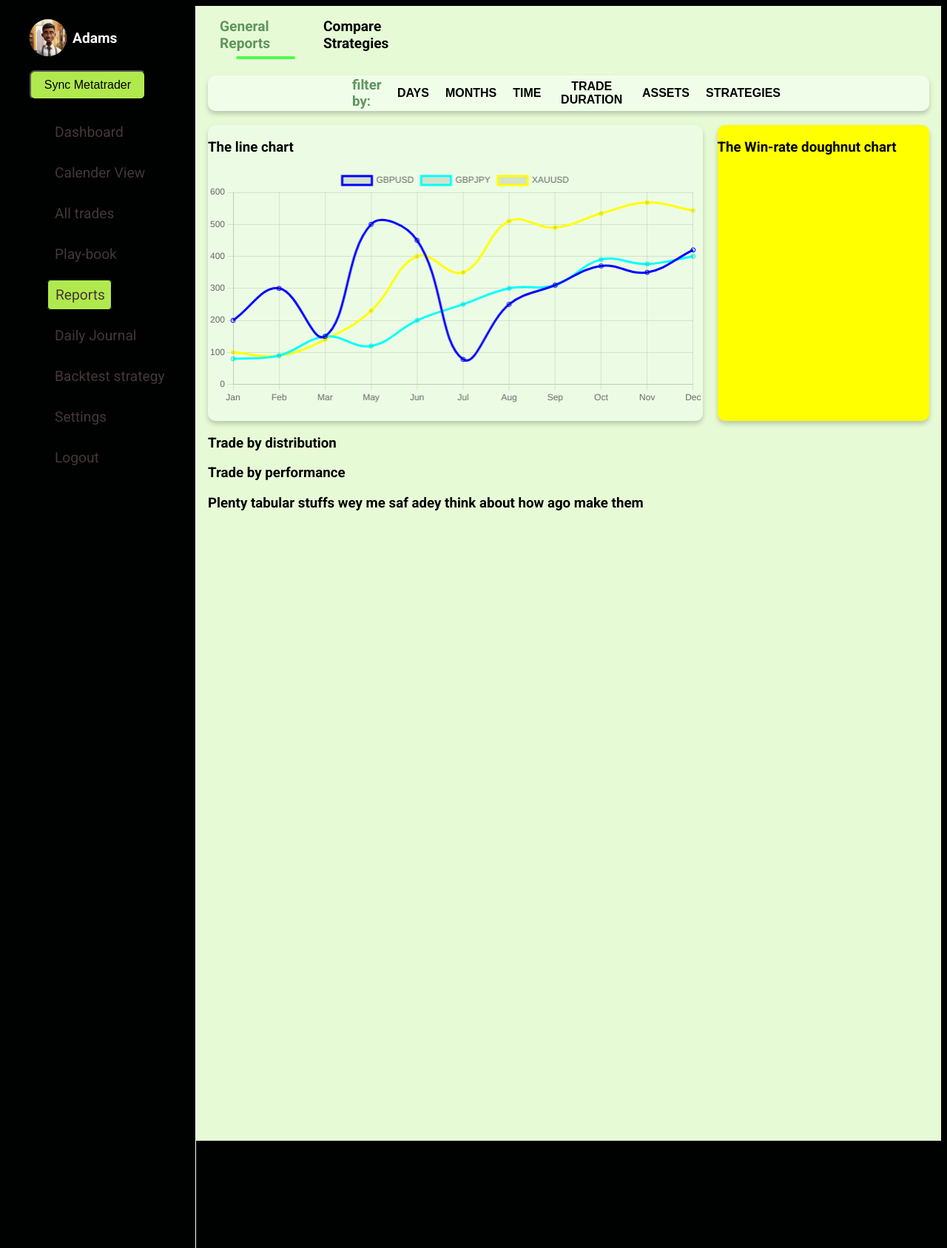
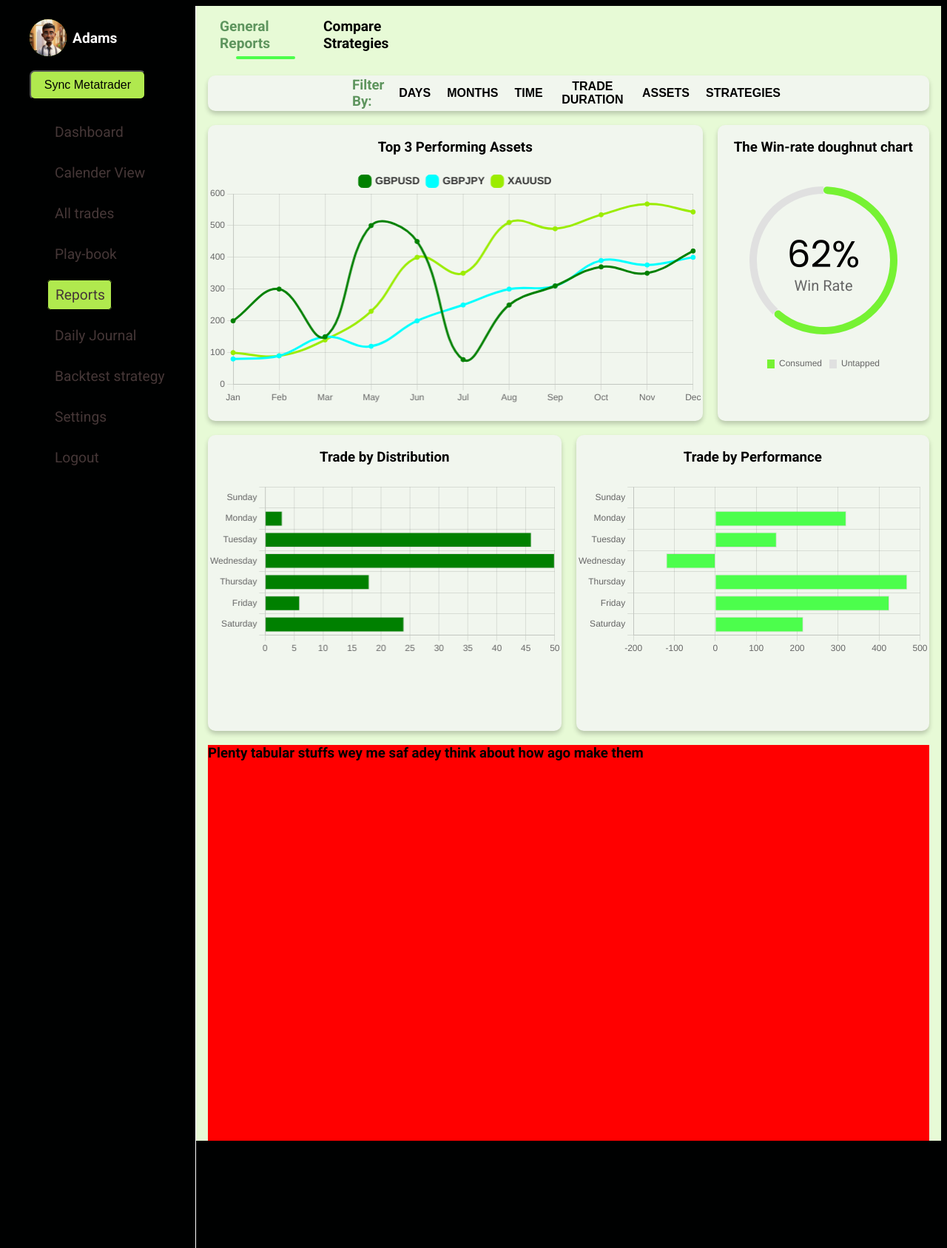
Before and after one commit to Black-Acid/forexJournal, a Django app: page /reports in a window 1280 px wide. Shown: the whole page at 74% size. Run offline with Django 5.2, Linux system fonts and the light colour scheme; a user stored in the database is signed in; some libraries are stand-ins or nearby versions.

Commit message:
added the horizontal bar chart

```diff
--- a/forexJournal/static/forexJournal/reports.css
+++ b/forexJournal/static/forexJournal/reports.css
@@ -16,6 +16,21 @@ body{
     color: black;
     height: 95vh;
     padding: 0 1rem;
+    overflow: auto;
+}
+
+.container::-webkit-scrollbar{
+    width: 5px;
+}
+
+.container::-webkit-scrollbar-track{
+    background: #8b8b8b;
+    border-radius: 10px;
+}
+
+.container::-webkit-scrollbar-thumb{
+    border-radius: 10px;
+    background: #3d3e3d;
 }
 
 .navigation-container{
@@ -25,6 +40,7 @@ body{
     gap: 1rem;
     font-size: 0.8rem;
     padding-left: 1rem;
+    cursor: pointer;
 }
 
 .navigation-container .active {
@@ -41,11 +57,11 @@ body{
     width: 5rem; /* Width of the bar */
     height: 4px; /* Thickness of the bar */
     border-radius: 10px;
-    background: rgb(76, 254, 76); /* Color of the bar */
+    background: #4cfe4c; /* Color of the bar */
 }
 
 .filter-container{
-    background: rgb(240, 254, 233);
+    background: rgb(241, 246, 238);
     height: 3rem;
     border-radius: 10px;
     display: flex;
@@ -97,18 +113,70 @@ body{
 }
 
 .line-chart{
-    background: rgb(236, 252, 228);
+    background: rgb(241, 246, 238);
     border-radius: 10px;
     box-shadow: 0px 4px 6px rgba(0, 0, 0, 0.2);
 }
 
+
+.line-chart h3{
+    text-align: center;
+}
 .first-charts-container canvas{
     max-width: 100%;
     max-height: 80%;
 }
 
+
+.doughnut-win-rate canvas{
+    max-width: 70%;
+    max-height: 70%;
+    margin: auto;
+}
+
 .doughnut-win-rate{
-    background: yellow;
+    background: rgb(241, 246, 238);
     border-radius: 10px;
     box-shadow: 0px 4px 6px rgba(0, 0, 0, 0.2);
 }
+
+.doughnut-win-rate h3{
+    text-align: center;
+}
+
+
+
+
+.second-charts-container{
+    /* background: red; */
+    height: 25rem;
+    display: grid;
+    grid-template-columns: 1fr 1fr;
+    margin-top: 1.2rem;
+    gap: 20px;
+}
+
+
+
+.bar-chart-one{
+    background: rgb(241, 246, 238);
+    border-radius: 10px;
+    box-shadow: 0px 4px 6px rgba(0, 0, 0, 0.2);
+}
+
+.bar-chart-one h3,
+.bar-chart-two h3{
+    text-align: center;
+}
+
+.bar-chart-two{
+    background: rgb(241, 246, 238);
+    border-radius: 10px;
+    box-shadow: 0px 4px 6px rgba(0, 0, 0, 0.2);
+}
+
+.big-table{
+    background: red;
+    height: 35rem;
+    margin-bottom: 1rem;
+}
--- a/forexJournal/templates/forexJournal/reports.html
+++ b/forexJournal/templates/forexJournal/reports.html
@@ -17,7 +17,7 @@
             </div>
             <div class="filter-container">
                 <div class="filter-container-items">
-                    <h3>filter by: </h3>
+                    <h3>Filter By: </h3>
                     <button>Days</button>
                     <button>Months</button>
                     <button>Time</button>
@@ -28,19 +28,22 @@
             </div>
             <div class="first-charts-container">
                 <div class="line-chart">
-                    <h3>The line chart</h3>
+                    <h3>Top 3 Performing Assets</h3>
                     <canvas id="lineChart"></canvas>
                 </div>
                 <div class="doughnut-win-rate">
                     <h3>The Win-rate doughnut chart</h3>
+                    <canvas id="winRate-doughnut"></canvas>
                 </div>
             </div>
             <div class="second-charts-container">
                 <div class="bar-chart-one">
-                    <h3>Trade by distribution</h3>
+                    <h3>Trade by Distribution</h3>
+                    <canvas id="trade-distribution"></canvas>
                 </div>
                 <div class="bar-chart-two">
-                    <h3>Trade by performance</h3>
+                    <h3>Trade by Performance</h3>
+                    <canvas id="trade-performance"></canvas>
                 </div>
             </div>
             <div class="big-table">
--- a/static/reports.js
+++ b/static/reports.js
@@ -1,4 +1,42 @@
+
+
 const ctx = document.getElementById("lineChart").getContext("2d");
+const dough = document.getElementById("winRate-doughnut").getContext("2d")
+const distribution = document.getElementById("trade-distribution").getContext("2d")
+const performanceChart = document.getElementById("trade-performance").getContext("2d")
+
+const customCenterTextPlugin = {
+    id: "customCenterText",
+    beforeDraw(chart) {
+      const { width, height, ctx } = chart; // Use the correct context from the chart object
+      ctx.save();
+
+      // Calculate the center of the chart
+      const centerX = width / 2;
+      const centerY = height / 2;
+
+      // Add the main percentage text
+      ctx.font = "50px 'Poppins', sans-serif";
+      ctx.fillStyle = "#000"; // Black text color
+      ctx.textAlign = "center";
+      ctx.textBaseline = "middle"; // Aligns text vertically
+      ctx.fillText("62%", centerX, centerY - 20);
+
+      // Add the secondary label text
+      ctx.font = "20px 'Roboto', sans-serif";
+      ctx.fillStyle = "#666"; // Gray text color
+      ctx.fillText("Win Rate", centerX, centerY + 20);
+
+      ctx.restore();
+    },
+  };
+
+  // Register the custom plugin
+//   Chart.register(customCenterTextPlugin);
+
+
+
+
 
 
 const data = {
@@ -7,7 +45,8 @@ const data = {
         {
             label: "GBPUSD",
             data: [200, 300, 150, 500, 450, 78, 250, 310, 370, 350, 420, 500],
-            borderColor: "blue",
+            borderColor: "green",
+            backgroundColor: "green",
             tension: 0.4,
             fill: false,
         },
@@ -15,13 +54,15 @@ const data = {
             label: "GBPJPY",
             data: [80, 90, 150, 120, 200, 250, 300, 310, 390, 376, 400, 420],
             borderColor: "Cyan",
+            backgroundColor: "Cyan",
             tension: 0.4,
             fill: false
         },
         {
             label: "XAUUSD",
             data: [100, 90, 140, 230, 400, 350, 510, 490, 534, 568, 543, 579],
-            borderColor: "yellow",
+            borderColor: "#9BEC00",
+            backgroundColor: "#9BEC00",
             tension: 0.4,
             fill: false
         },
@@ -44,7 +85,20 @@ const options = {
         },
         legend: {
             display: true,
-            position: "top"
+            position: "top",
+            labels: {
+                usePointStyle: true,
+                pointStyle: "rectRounded",
+                font: {
+                    size: 14,
+                    weight: "bold"
+                },
+                color: "#333",
+                boxWidth: 15,
+                boxHeight: 15,
+                padding: 10,
+            },
+            align: "center"
         }
     },
     scales:{
@@ -54,6 +108,134 @@ const options = {
     }
 };
 
+
+const doughData = {
+    labels: ["Consumed", "Untapped"],
+    datasets: [{
+        data: [62, 38],
+        backgroundColor: ['#76f233', '#E0E0E0'],
+        borderWidth: 0,
+        hoverOffset: 4,
+        borderRadius: (ctx) => {
+            if (ctx.dataIndex === 0) {
+                return 30;  // Set border radius for the consumed slice (30 for a more circular feel)
+            }
+            return 0;
+        }
+    }]
+};
+
+
+const doughOptions = {
+    plugins: {
+        legend: {
+            display: true,
+            position: "bottom",
+            labels: {
+                userPointStyle: true,
+                boxWidth: 10,
+            }
+        },
+    },
+    // cutoutPercentage: 90,
+    cutout: "90%",
+    responsive: true,
+    maintainAspectRatio: false,
+
+}
+
+const distributionData = {
+    labels:["Sunday", "Monday", "Tuesday", "Wednesday", "Thursday", "Friday", "Saturday"],
+    datasets: [{
+        label: "trades",
+        data: [0, 3, 46, 50, 18, 6, 24],
+        backgroundColor: "green",
+        borderWidth: 1,
+    }]
+}
+
+const distributionOptions = {
+    indexAxis: "y",
+    responsive: true,
+    plugins: {
+        legend: {
+            display: false,
+            // position: "top"
+        },
+        tooltip: {
+            enabled: true
+        }
+    },
+    scales: {
+        x: {
+            beginAtZero: true,
+        },
+        y: {
+            ticks: {
+                autoSkip: false,
+            }
+        }
+    }
+}
+
+const performanceData = {
+    labels: ["Sunday", "Monday", "Tuesday", "Wednesday", "Thursday", "Friday", "Saturday"],
+    datasets: [{
+        label: "PnL",
+        data: [0, 320, 150, -120, 469, 425, 215],
+        backgroundColor: "#4cfe4c",
+        borderWidth: 1,
+    }]
+}
+
+const performanceOptions = {
+    indexAxis: "y",
+    responsive: true,
+    plugins: {
+        legend: {
+            display: false
+        },
+        tooltip: {
+            enabled: true
+        }
+    },
+    scales: {
+        x: {
+            beginAtZero: true
+        },
+        y: {
+            ticks: {
+                autoSkip: false
+            }
+        }
+    }
+}
+
+
+new Chart(performanceChart, {
+    type: "bar",
+    data: performanceData,
+    options: performanceOptions
+})
+
+
+new Chart(distribution, {
+    type: "bar",
+    data: distributionData,
+    options: distributionOptions
+})
+
+
+new Chart(dough, {
+    type: "doughnut",
+    data: doughData,
+    options: doughOptions,
+    plugins: [customCenterTextPlugin],
+})
+
+
+
+
 new Chart(ctx, {
     type: "line",
     data: data,
```
Also changed, not shown: db.sqlite3.
